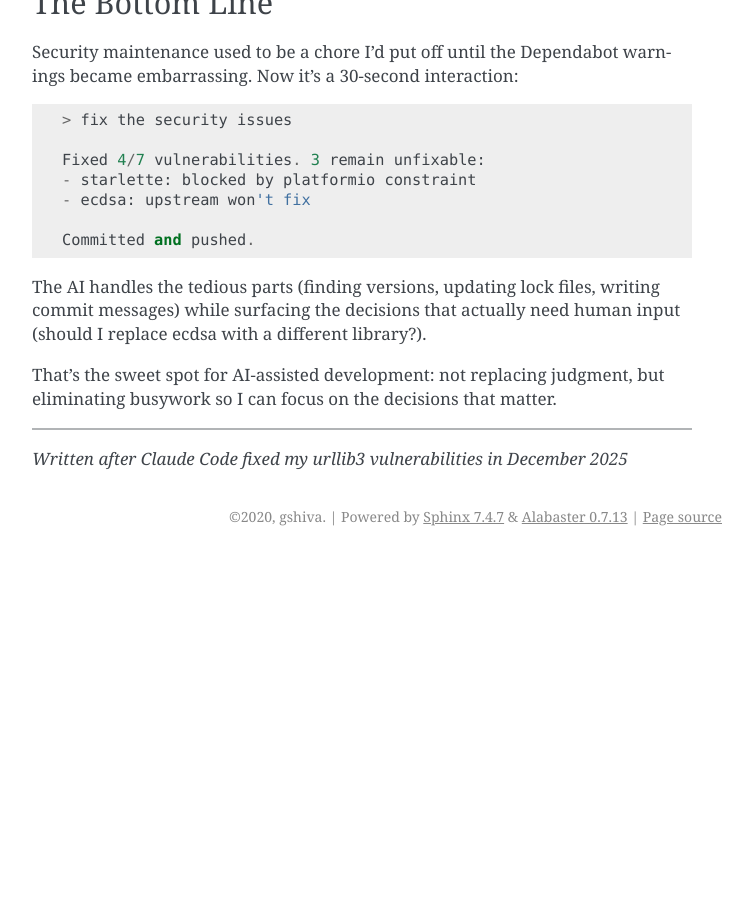
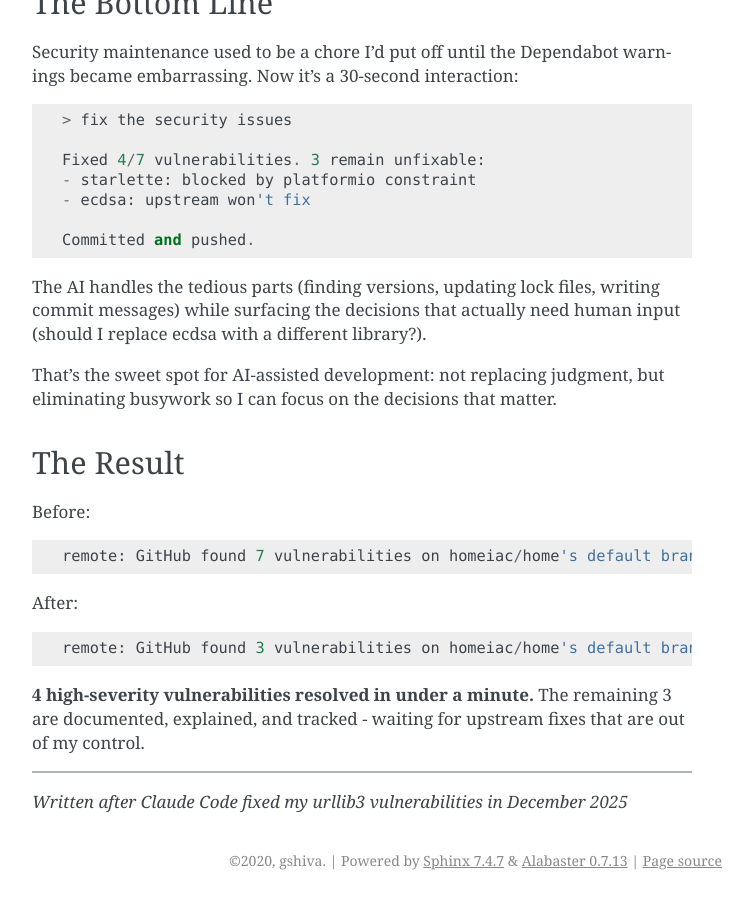
Before and after one commit to homeiac/home, a Sphinx documentation site: the page built from docs/source/md/blog-claude-code-security-workflow.md, in a window 1280 px wide and 900 px high, scrolled down 5063 px. Shown: the whole window, without its empty margins (388-1141 px from the left). Built offline with Sphinx 7.4.7, drawn with Linux system fonts in a browser that asks for light colours; before the commit the page ends 5619 px from its top, so only the background shows below that.

Commit message:
docs: add before/after results to security workflow blog post
Shows the actual reduction from 7 to 3 vulnerabilities after running
the Claude Code security fix workflow.

🤖 Generated with [Claude Code](https://claude.com/claude-code)

Co-Authored-By: Claude Opus 4.5 <noreply@anthropic.com>

````diff
--- a/docs/source/md/blog-claude-code-security-workflow.md
+++ b/docs/source/md/blog-claude-code-security-workflow.md
@@ -207,6 +207,20 @@ The AI handles the tedious parts (finding versions, updating lock files, writing
 
 That's the sweet spot for AI-assisted development: not replacing judgment, but eliminating busywork so I can focus on the decisions that matter.
 
+## The Result
+
+Before:
+```
+remote: GitHub found 7 vulnerabilities on homeiac/home's default branch (6 high, 1 moderate).
+```
+
+After:
+```
+remote: GitHub found 3 vulnerabilities on homeiac/home's default branch (2 high, 1 moderate).
+```
+
+**4 high-severity vulnerabilities resolved in under a minute.** The remaining 3 are documented, explained, and tracked - waiting for upstream fixes that are out of my control.
+
 ---
 
 *Written after Claude Code fixed my urllib3 vulnerabilities in December 2025*
````
